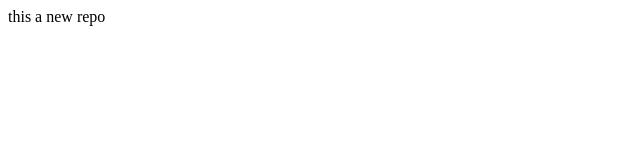
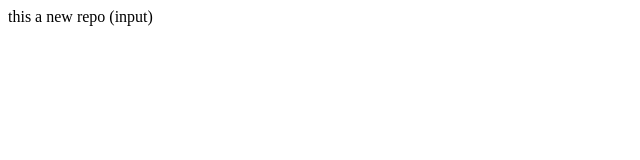
Before and after one commit to AvijitBiswasAvhik/gitDemo, a plain HTML site: page index.html in a window 1280 px wide. Shown: the full height of the page, 0-640 px from the left. Drawn offline with Linux system fonts and the light colour scheme.

Commit message:
add input

```diff
--- a/index.html
+++ b/index.html
@@ -1 +1 @@
-<p>this a new repo</p>
+<p>this a new repo (input)</p>
```
